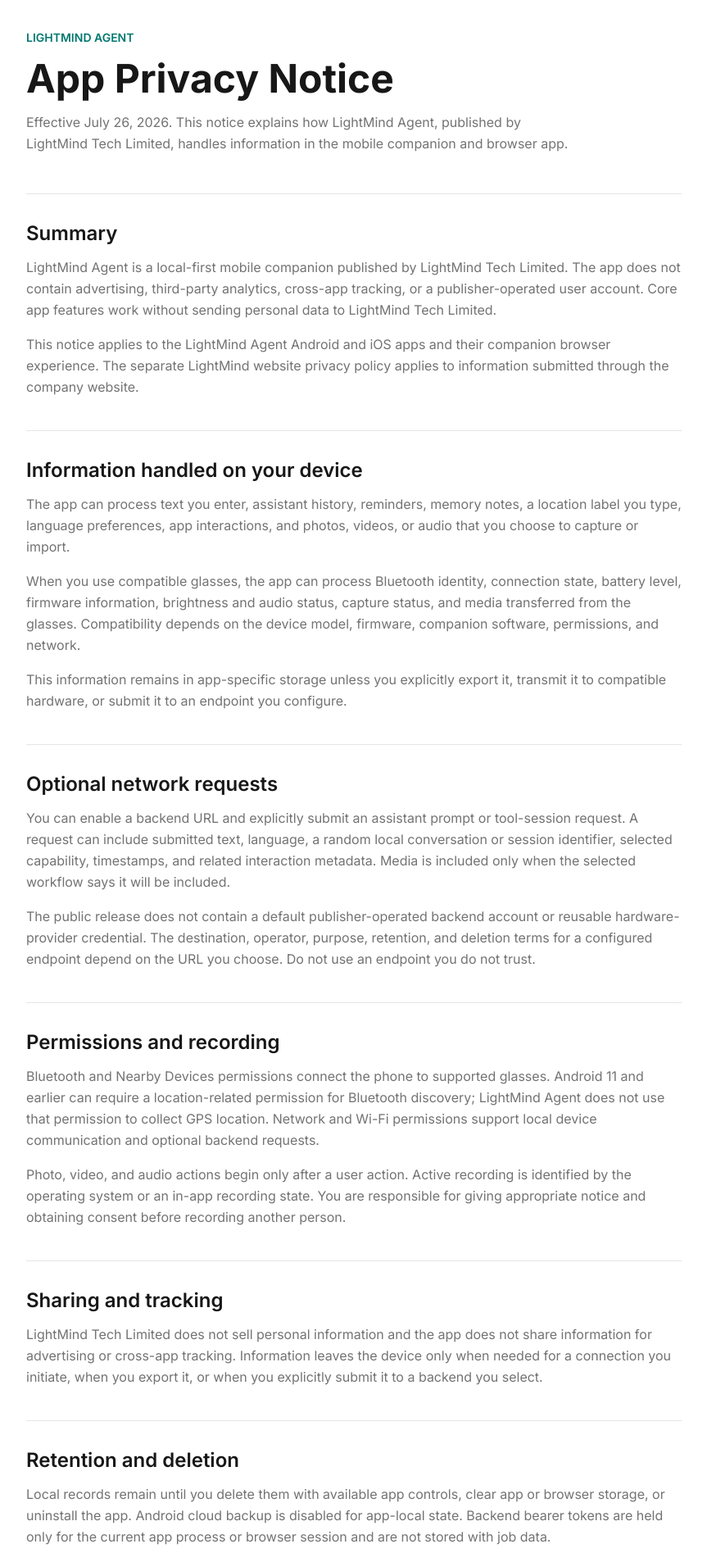
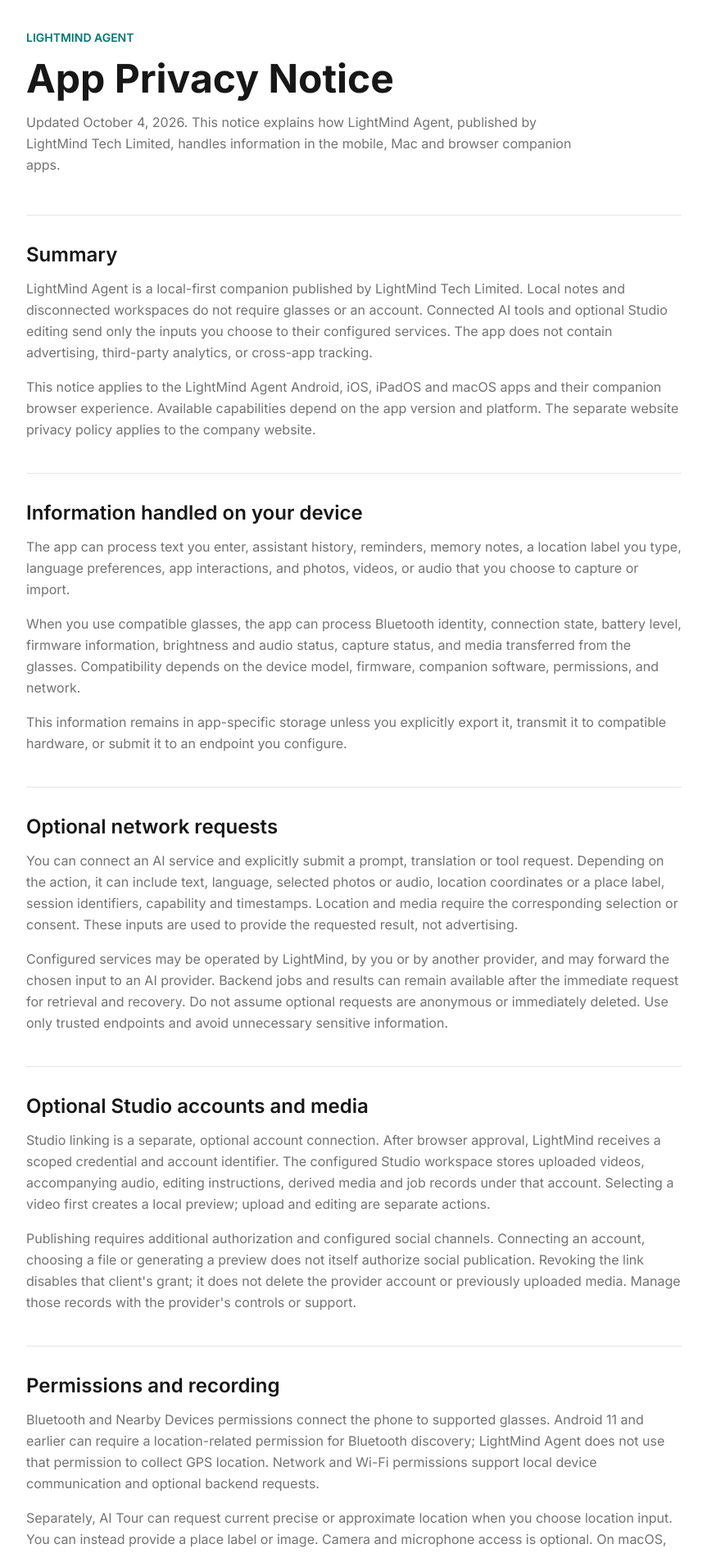
Before and after one commit to LightMindTek/LightMind2026Brand, a Next.js app: page /app-privacy/lightmind-agent in a window 1280 px wide. Shown: the part 120-2015 px from the top of the page at 82% size, without its empty margins (208-1071 px from the left). Built offline with nearby package versions, Linux system fonts and the light colour scheme.

Commit message:
Update LightMind app privacy notice for Mac and connected tools

```diff
--- a/app/app-privacy/lightmind-agent/page.tsx
+++ b/app/app-privacy/lightmind-agent/page.tsx
@@ -13,8 +13,8 @@ const sections = [
   {
     title: "Summary",
     paragraphs: [
-      "LightMind Agent is a local-first mobile companion published by LightMind Tech Limited. The app does not contain advertising, third-party analytics, cross-app tracking, or a publisher-operated user account. Core app features work without sending personal data to LightMind Tech Limited.",
-      "This notice applies to the LightMind Agent Android and iOS apps and their companion browser experience. The separate LightMind website privacy policy applies to information submitted through the company website.",
+      "LightMind Agent is a local-first companion published by LightMind Tech Limited. Local notes and disconnected workspaces do not require glasses or an account. Connected AI tools and optional Studio editing send only the inputs you choose to their configured services. The app does not contain advertising, third-party analytics, or cross-app tracking.",
+      "This notice applies to the LightMind Agent Android, iOS, iPadOS and macOS apps and their companion browser experience. Available capabilities depend on the app version and platform. The separate website privacy policy applies to the company website.",
     ],
   },
   {
@@ -28,14 +28,22 @@ const sections = [
   {
     title: "Optional network requests",
     paragraphs: [
-      "You can enable a backend URL and explicitly submit an assistant prompt or tool-session request. A request can include submitted text, language, a random local conversation or session identifier, selected capability, timestamps, and related interaction metadata. Media is included only when the selected workflow says it will be included.",
-      "The public release does not contain a default publisher-operated backend account or reusable hardware-provider credential. The destination, operator, purpose, retention, and deletion terms for a configured endpoint depend on the URL you choose. Do not use an endpoint you do not trust.",
+      "You can connect an AI service and explicitly submit a prompt, translation or tool request. Depending on the action, it can include text, language, selected photos or audio, location coordinates or a place label, session identifiers, capability and timestamps. Location and media require the corresponding selection or consent. These inputs are used to provide the requested result, not advertising.",
+      "Configured services may be operated by LightMind, by you or by another provider, and may forward the chosen input to an AI provider. Backend jobs and results can remain available after the immediate request for retrieval and recovery. Do not assume optional requests are anonymous or immediately deleted. Use only trusted endpoints and avoid unnecessary sensitive information.",
+    ],
+  },
+  {
+    title: "Optional Studio accounts and media",
+    paragraphs: [
+      "Studio linking is a separate, optional account connection. After browser approval, LightMind receives a scoped credential and account identifier. The configured Studio workspace stores uploaded videos, accompanying audio, editing instructions, derived media and job records under that account. Selecting a video first creates a local preview; upload and editing are separate actions.",
+      "Publishing requires additional authorization and configured social channels. Connecting an account, choosing a file or generating a preview does not itself authorize social publication. Revoking the link disables that client's grant; it does not delete the provider account or previously uploaded media. Manage those records with the provider's controls or support.",
     ],
   },
   {
     title: "Permissions and recording",
     paragraphs: [
       "Bluetooth and Nearby Devices permissions connect the phone to supported glasses. Android 11 and earlier can require a location-related permission for Bluetooth discovery; LightMind Agent does not use that permission to collect GPS location. Network and Wi-Fi permissions support local device communication and optional backend requests.",
+      "Separately, AI Tour can request current precise or approximate location when you choose location input. You can instead provide a place label or image. Camera and microphone access is optional. On macOS, the system picker requires user-selected read/write sandbox permission; importing a movie reads the original and stages a private copy without modifying the source.",
       "Photo, video, and audio actions begin only after a user action. Active recording is identified by the operating system or an in-app recording state. You are responsible for giving appropriate notice and obtaining consent before recording another person.",
     ],
   },
@@ -48,8 +56,8 @@ const sections = [
   {
     title: "Retention and deletion",
     paragraphs: [
-      "Local records remain until you delete them with available app controls, clear app or browser storage, or uninstall the app. Android cloud backup is disabled for app-local state. Backend bearer tokens are held only for the current app process or browser session and are not stored with job data.",
-      "Data sent to a configured backend is governed by that endpoint operator. Because this release has no LightMind Agent publisher account, there is no app account record to delete from LightMind Tech Limited.",
+      "Local records remain until you remove them with available app controls or clear app storage. Credentials can persist between launches: Apple clients use the system Keychain for protected connection credentials. Disconnect or revoke optional services when no longer needed; uninstalling an app alone may not remove Keychain entries or server records.",
+      "Uploaded Studio media and server job records have a separate lifecycle from local copies. Local deletion or disconnect does not automatically delete remote data. Use the configured service's deletion controls or contact its operator. For LightMind-operated processing or assistance with a deletion request, contact lightmind@lightmind.art and identify the service and records concerned without sending passwords or connection keys.",
     ],
   },
   {
@@ -99,9 +107,9 @@ export default function LightMindAgentPrivacyPage() {
             App Privacy Notice
           </h1>
           <p className="max-w-2xl text-base leading-relaxed text-muted-foreground">
-            Effective July 26, 2026. This notice explains how LightMind Agent,
+            Updated October 4, 2026. This notice explains how LightMind Agent,
             published by LightMind Tech Limited, handles information in the
-            mobile companion and browser app.
+            mobile, Mac and browser companion apps.
           </p>
         </header>
 
@@ -138,7 +146,7 @@ export default function LightMindAgentPrivacyPage() {
               .
             </p>
             <p className="mt-4 text-sm text-muted-foreground">
-              Last updated: July 26, 2026.
+              Last updated: October 4, 2026.
             </p>
           </section>
         </div>
```
